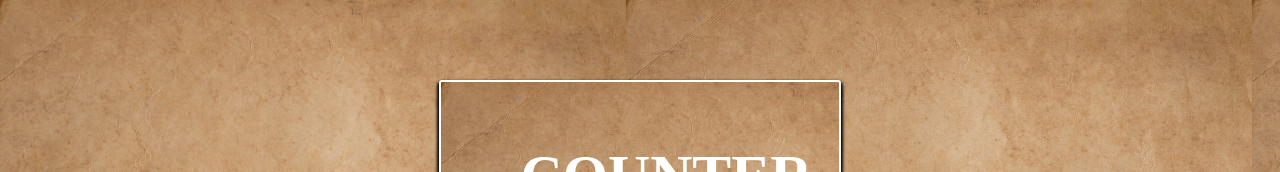
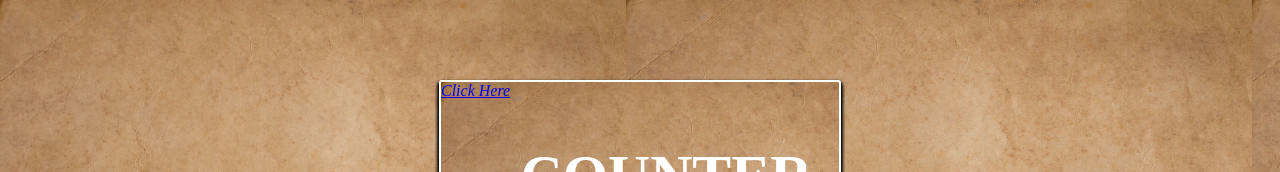
Before and after one commit to Logeri29/week3, a plain HTML site: page index.html in a window 1280 px wide. Shown: the top 172 px of the page. Drawn offline with Linux system fonts and the light colour scheme; files whose address does not match are found by name.

Commit message:
Update index.html

```diff
--- a/index.html
+++ b/index.html
@@ -15,6 +15,9 @@
                 <button class="decrement">LOWER COUNT</button>
                 <button class="increment">ADD COUNT</button>
               </div>
+                <a href="https://github.com/Logeri29/week3"  target="_blank">
+                <i>Click Here</i>
+              </a>
             </div>
             <script src="script.js"></script>
           </body>
```
